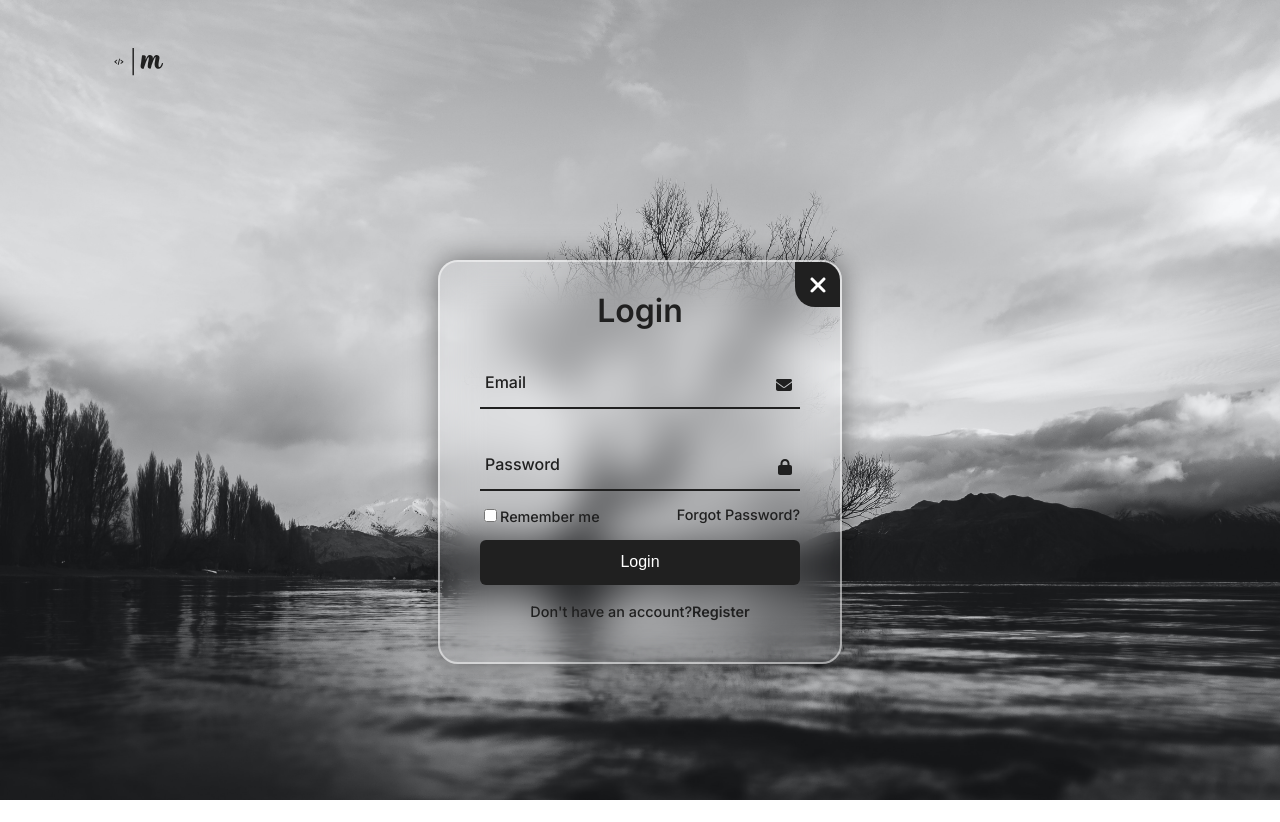
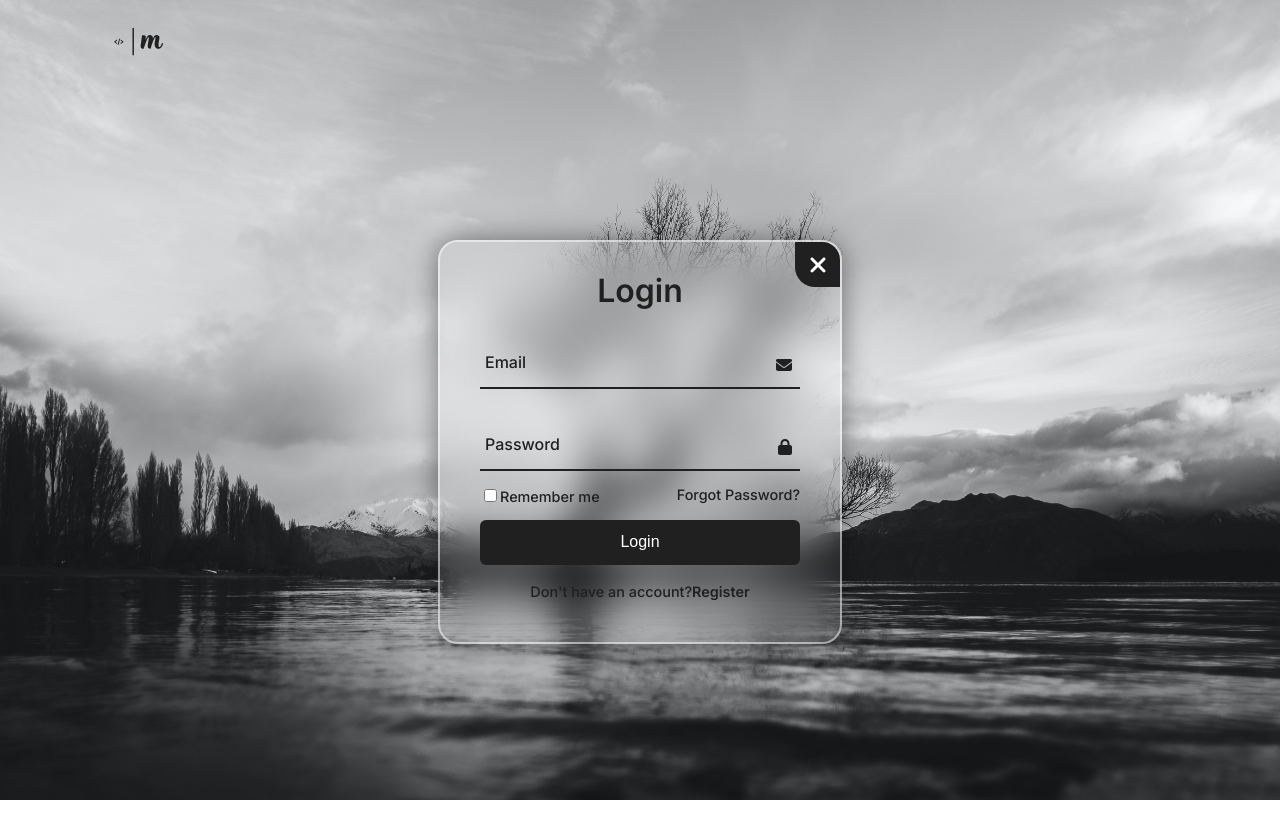
Before and after one commit to MarcosMaio/Beautiful-Form-Register, a Next.js app: page / in a window 1280 px wide. Built offline with nearby package versions, Linux system fonts and the light colour scheme.

Commit message:
feat: add the  slide animation to header

```diff
--- a/src/styles/Header.module.css
+++ b/src/styles/Header.module.css
@@ -2,9 +2,26 @@
   display: flex;
   align-items: center;
   justify-content: space-between;
-  padding: 20px 6.25rem 0 6.25rem;
+  padding: 0 6.25rem 0 6.25rem;
+  animation: slideAnimation 1s ease forwards;
+  animation-delay: 1s;
 }
 
 .nav-container {
   display: flex;
 }
+
+@keyframes slideAnimation {
+  0% {
+    opacity: 0;
+    transform: translateY(-200px);
+    -webkit-transform: translateY(-200px);
+    -moz-transform: translateY(-200px);
+    -ms-transform: translateY(-200px);
+    -o-transform: translateY(-200px);
+  }
+  100% {
+    opacity: 1;
+    transform: translateY(0);
+  }
+}
```
